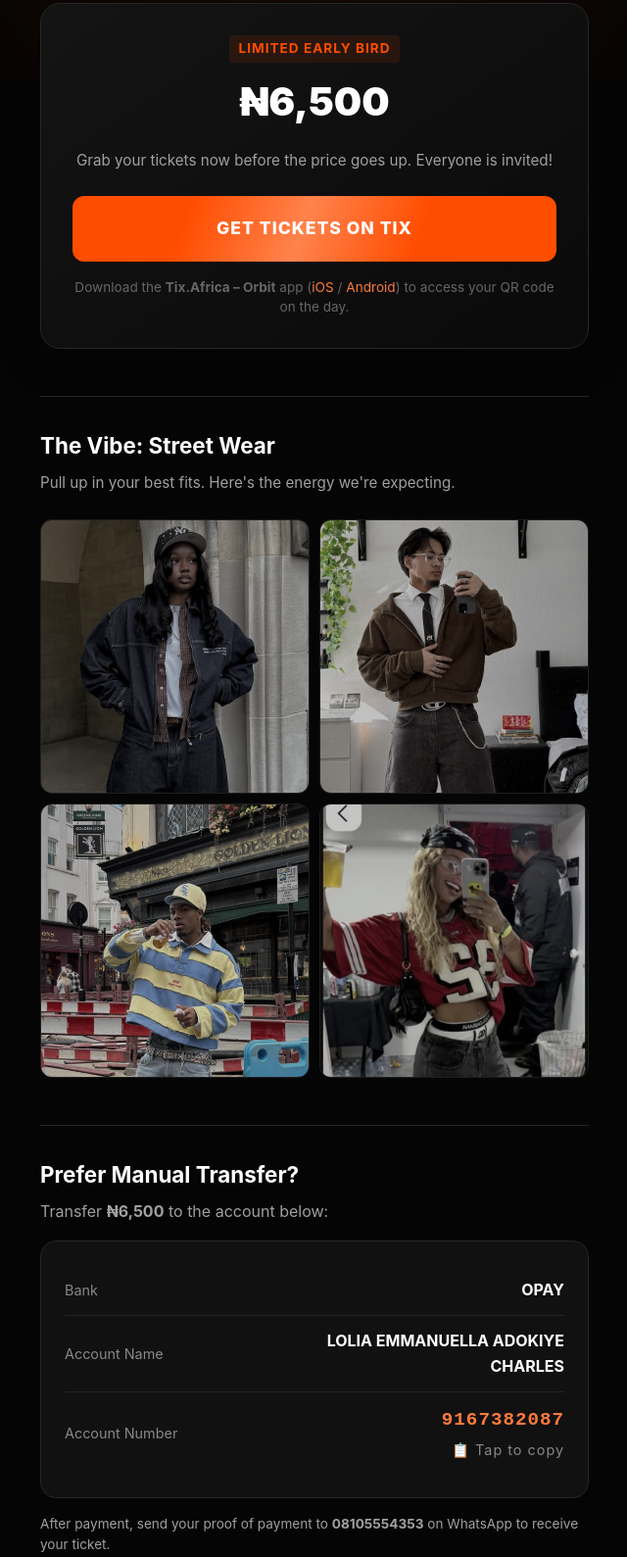
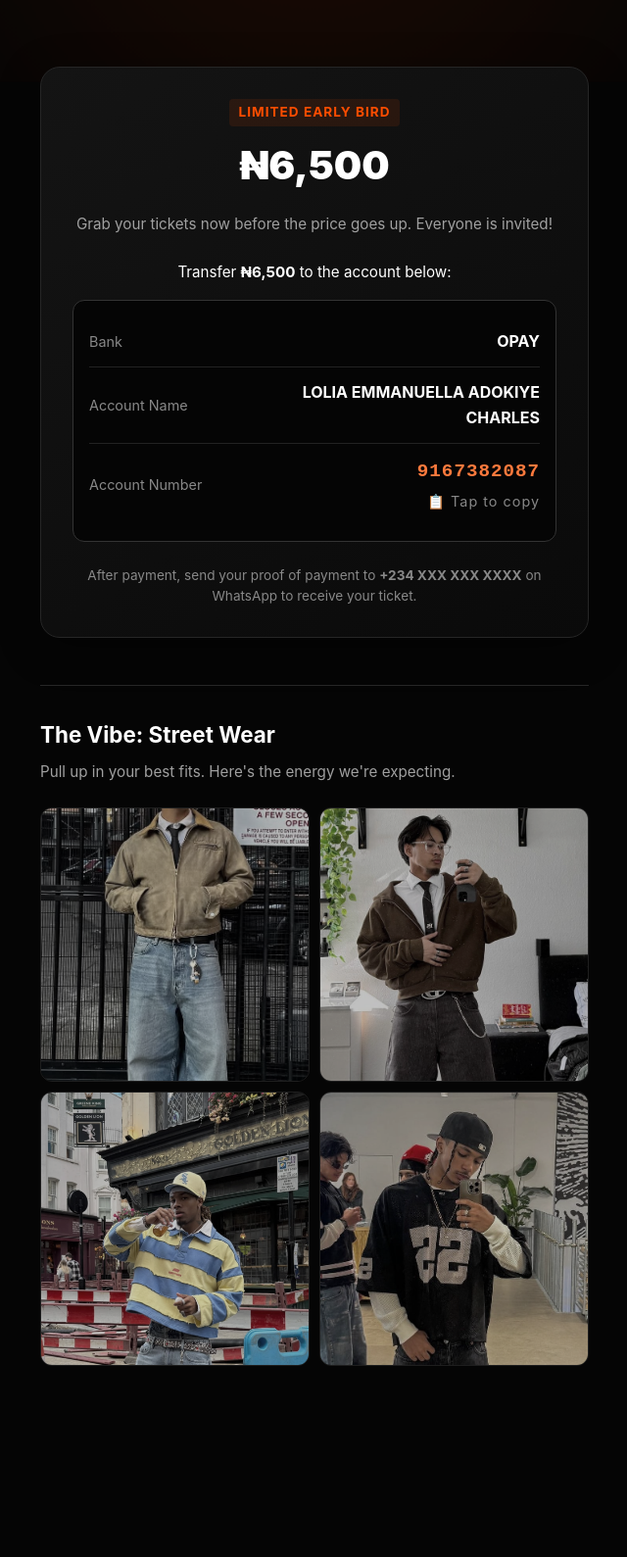
Before and after one commit to Falipopi/freshers-party, a plain HTML site: page index.html in a window 1280 px wide. Shown: the part 319-1908 px from the top of the page at 98% size, without its empty margins (319-959 px from the left). After the commit the page ends 1809 px from the top, so only its background shows below. Drawn offline with Linux system fonts and the light colour scheme.

Commit message:
Finalized site with JS and removed Tix

```diff
--- a/index.html
+++ b/index.html
@@ -28,12 +28,17 @@
 
       <div class="badges">
         <span class="badge">📅 Fri, Dec 4th, 2026</span>
-        <span class="badge">📍 Wigwe University, Isiokpo</span>
+        <span class="badge">📍 Isiokpo</span>
         <span class="badge highlight">👕 Street Wear</span>
       </div>
     </header>
 
-    <!-- Main CTA Section -->
+    <!-- Poster Image -->
+    <div class="poster-container fade-in delay-2">
+      <img class="poster" src="imgs/poster.png" alt="Lost in Euphoria Party Poster" />
+    </div>
+
+    <!-- Main CTA Section (Now just Bank Transfer) -->
     <section class="ticket-section fade-in delay-3">
       <div class="ticket-card">
         <div class="ticket-info">
@@ -42,16 +47,26 @@
         </div>
         <p class="ticket-desc">Grab your tickets now before the price goes up. Everyone is invited!</p>
 
-        <!-- NOTE: Paste your real Tix link where it says YOUR-REAL-LINK-HERE -->
-        <a href="https://tix.africa/discover/lost-in-euphoria-911096c9-505d-40c6-b15e-94d92fdcbd27" class="btn-primary" target="_blank" rel="noopener">
-          Get Tickets on Tix
-        </a>
+        <p style="margin-bottom: 1rem; font-size: 0.95rem;">Transfer <strong>₦6,500</strong> to the account below:</p>
 
-        <p class="note">
-          Download the <strong>Tix.Africa – Orbit</strong> app
-          (<a href="https://apps.apple.com/app/orbit-by-tix-africa/id6449153143" target="_blank">iOS</a> /
-          <a href="https://play.google.com/store/apps/details?id=africa.tix.orbit" target="_blank">Android</a>)
-          to access your QR code on the day.
+        <div class="bank-card" style="text-align: left; margin-bottom: 1.5rem;">
+          <div class="bank-row">
+            <span>Bank</span>
+            <strong>OPAY</strong>
+          </div>
+          <div class="bank-row">
+            <span>Account Name</span>
+            <strong>LOLIA EMMANUELLA ADOKIYE CHARLES</strong>
+          </div>
+          <!-- CLICK TO COPY -->
+          <div class="bank-row copy-row" onclick="copyAccountNumber()">
+            <span>Account Number</span>
+            <strong class="acct-num">9167382087 <span class="copy-icon">📋 Tap to copy</span></strong>
+          </div>
+        </div>
+
+        <p class="note" style="margin-top: 0;">
+          After payment, send your proof of payment to <strong>+234 XXX XXX XXXX</strong> on WhatsApp to receive your ticket.
         </p>
       </div>
     </section>
@@ -61,34 +76,11 @@
       <h2>The Vibe: Street Wear</h2>
       <p>Pull up in your best fits. Here's the energy we're expecting.</p>
       <div class="gallery-grid">
-        <img src="imgs/dress6.png" alt="Streetwear fit 1" />
+        <img src="imgs/dress1.png" alt="Streetwear fit 1" />
         <img src="imgs/dress2.png" alt="Streetwear fit 2" />
-        <img src="imgs/dress3.png" alt="Streetwear crowd" />
-        <img src="imgs/dress7.png" alt="Streetwear sneakers" />
+        <img src="imgs/dress3.png" alt="Streetwear fit 3" />
+        <img src="imgs/dress4.png" alt="Streetwear fit 4" />
       </div>
-    </section>
-
-    <!-- Bank Transfer Section -->
-    <section class="bank-section scroll-reveal">
-      <h2>Prefer Manual Transfer?</h2>
-      <p>Transfer <strong>₦6,500</strong> to the account below:</p>
-      <div class="bank-card">
-        <div class="bank-row">
-          <span>Bank</span>
-          <strong>OPAY</strong>
-        </div>
-        <div class="bank-row">
-          <span>Account Name</span>
-          <strong>LOLIA EMMANUELLA ADOKIYE CHARLES</strong>
-        </div>
-        <!-- CLICK TO COPY -->
-        <div class="bank-row copy-row" onclick="copyAccountNumber()">
-          <span>Account Number</span>
-          <strong class="acct-num">9167382087 <span class="copy-icon">📋 Tap to copy</span></strong>
-        </div>
-      </div>
-      <!-- REPLACE THE NUMBER BELOW WITH YOUR WHATSAPP NUMBER -->
-      <p class="note">After payment, send your proof of payment to <strong>08105554353</strong> on WhatsApp to receive your ticket.</p>
     </section>
 
   </main>
--- a/script.js
+++ b/script.js
@@ -36,13 +36,16 @@ function copyAccountNumber() {
     toast.className = "toast show";
 
     // Hide after 3 seconds
-    setTimeout(function(){ toast.className = toast.className.replace("show", ""); }, 3000);
+    setTimeout(function(){
+      toast.className = toast.className.replace("show", "");
+    }, 3000);
   }).catch(err => {
     console.error('Failed to copy: ', err);
   });
 }
 
 // 3. SCROLL REVEAL ANIMATION
+// This makes the gallery and other sections fade in as you scroll down
 const observer = new IntersectionObserver((entries) => {
   entries.forEach((entry) => {
     if (entry.isIntersecting) {
--- a/style.css
+++ b/style.css
@@ -30,10 +30,6 @@ body {
   0% { opacity: 0.6; transform: translateX(-50%) scale(1); }
   50% { opacity: 1; transform: translateX(-50%) scale(1.05); }
   100% { opacity: 0.6; transform: translateX(-50%) scale(1); }
-}
-
-@keyframes shine {
-  100% { left: 200%; }
 }
 
 /* --- Applying Animations --- */
@@ -163,7 +159,7 @@ h2 {
   object-fit: cover;
 }
 
-/* --- Ticket Card (Primary CTA) --- */
+/* --- Ticket Card (Main CTA) --- */
 .ticket-card {
   background: linear-gradient(145deg, #141414, #0a0a0a);
   border: 1px solid #262626;
@@ -212,107 +208,14 @@ h2 {
   margin-bottom: 1.5rem;
 }
 
-/* --- Buttons --- */
-.btn-primary {
-  display: block;
-  width: 100%;
-  padding: 1.2rem;
-  background: #ff4d00;
-  color: #fff;
-  text-decoration: none;
+/* --- Bank Card inside Ticket --- */
+.bank-card {
+  background: #050505;
+  border: 1px solid #333;
   border-radius: 12px;
-  font-weight: 800;
-  font-size: 1.1rem;
-  text-transform: uppercase;
-  letter-spacing: 1px;
-  transition: all 0.2s ease;
-  border: none;
-  position: relative;
-  overflow: hidden;
-}
-
-.btn-primary::after {
-  content: '';
-  position: absolute;
-  top: 0;
-  left: -100%;
-  width: 50%;
-  height: 100%;
-  background: linear-gradient(to right, rgba(255,255,255,0) 0%, rgba(255,255,255,0.3) 50%, rgba(255,255,255,0) 100%);
-  transform: skewX(-20deg);
-  animation: shine 4s infinite;
-}
-
-.btn-primary:hover {
-  background: #ff6a26;
-  transform: translateY(-2px) scale(1.02);
-  box-shadow: 0 8px 20px rgba(255, 77, 0, 0.4);
-}
-
-.btn-primary:active {
-  transform: translateY(1px) scale(0.98);
-}
-
-/* --- Gallery Section --- */
-.gallery-section {
-  margin-bottom: 3rem;
-  padding-top: 2rem;
-  border-top: 1px solid #262626;
-}
-
-.gallery-section h2 {
-  margin-bottom: 0.5rem;
-}
-
-.gallery-section > p {
-  color: #a0a0a0;
+  padding: 1rem;
   margin-bottom: 1.5rem;
-  font-size: 0.95rem;
-}
-
-.gallery-grid {
-  display: grid;
-  grid-template-columns: 1fr 1fr; /* Two images per line */
-  gap: 10px;
-}
-
-.gallery-grid img {
-  width: 100%;
-  height: 280px; /* A bit taller so you see more of the outfit */
-  object-fit: cover; /* This makes the image fill the box (crops slightly) */
-  object-position: center top; /* Keeps the focus on the top so heads aren't cut off */
-  border-radius: 12px;
-  border: 1px solid #262626;
-  transition: all 0.4s cubic-bezier(0.2, 0.8, 0.2, 1);
-  filter: grayscale(40%) brightness(0.8);
-  /* We removed background-color: #111; so there is no black box */
-}
-
-.gallery-grid img:hover {
-  transform: scale(1.05) translateY(-3px);
-  filter: grayscale(0%) brightness(1.1);
-  border-color: #ff4d00;
-  box-shadow: 0 10px 20px rgba(255, 77, 0, 0.2);
-  z-index: 1;
-}
-
-/* --- Bank Section --- */
-.bank-section {
-  border-top: 1px solid #262626;
-  padding-top: 2rem;
-}
-
-.bank-section > p {
-  color: #a0a0a0;
-  margin-bottom: 1rem;
-}
-
-.bank-card {
-  background: #111;
-  border: 1px solid #262626;
-  border-radius: 16px;
-  padding: 1.5rem;
-  margin-bottom: 1rem;
+  text-align: left;
 }
 
 .bank-row {
@@ -367,7 +270,50 @@ h2 {
   margin-top: 4px;
 }
 
-/* Copy Toast Notification */
+/* --- Gallery Section (2 per line) --- */
+.gallery-section {
+  margin-bottom: 3rem;
+  padding-top: 2rem;
+  border-top: 1px solid #262626;
+}
+
+.gallery-section h2 {
+  margin-bottom: 0.5rem;
+}
+
+.gallery-section > p {
+  color: #a0a0a0;
+  margin-bottom: 1.5rem;
+  font-size: 0.95rem;
+}
+
+.gallery-grid {
+  display: grid;
+  grid-template-columns: 1fr 1fr; /* Two images per line */
+  gap: 10px;
+}
+
+.gallery-grid img {
+  width: 100%;
+  height: 280px; /* Taller so you see more of the outfit */
+  object-fit: cover; /* Fills the box, crops edges slightly */
+  object-position: center top; /* Focuses on the top so heads aren't cut */
+  border-radius: 12px;
+  border: 1px solid #262626;
+  transition: all 0.4s cubic-bezier(0.2, 0.8, 0.2, 1);
+  filter: grayscale(40%) brightness(0.8);
+  /* No black background anymore! */
+}
+
+.gallery-grid img:hover {
+  transform: scale(1.05) translateY(-3px);
+  filter: grayscale(0%) brightness(1.1);
+  border-color: #ff4d00;
+  box-shadow: 0 10px 20px rgba(255, 77, 0, 0.2);
+  z-index: 1;
+}
+
+/* --- Toast Notification --- */
 #toast {
   visibility: hidden;
   min-width: 250px;
@@ -393,7 +339,14 @@ h2 {
   bottom: 50px;
 }
 
-/* Scroll Reveal Animation */
+/* --- Utilities & Scroll Reveal --- */
+.note {
+  color: #888;
+  font-size: 0.85rem;
+  margin-top: 1rem;
+  line-height: 1.5;
+}
+
 .scroll-reveal {
   opacity: 0;
   transform: translateY(40px);
@@ -405,28 +358,11 @@ h2 {
   transform: translateY(0);
 }
 
-/* --- Utilities --- */
-.note {
-  color: #666;
-  font-size: 0.85rem;
-  margin-top: 1rem;
-  line-height: 1.5;
-}
-
-a {
-  color: #ff7a3d;
-  text-decoration: none;
-}
-
-a:hover {
-  text-decoration: underline;
-}
-
 /* --- Mobile Adjustments --- */
 @media (max-width: 480px) {
   h1 { font-size: 2.8rem; }
   .ticket-card { padding: 1.5rem; }
   .bank-row { flex-direction: column; align-items: flex-start; gap: 0.3rem; }
   .bank-row strong { text-align: left; max-width: 100%; }
-  .gallery-grid img { height: 250px; }
+  .gallery-grid img { height: 220px; } /* Slightly shorter on mobile so it fits well */
 }
```
Also changed, not shown: 1 other file.
